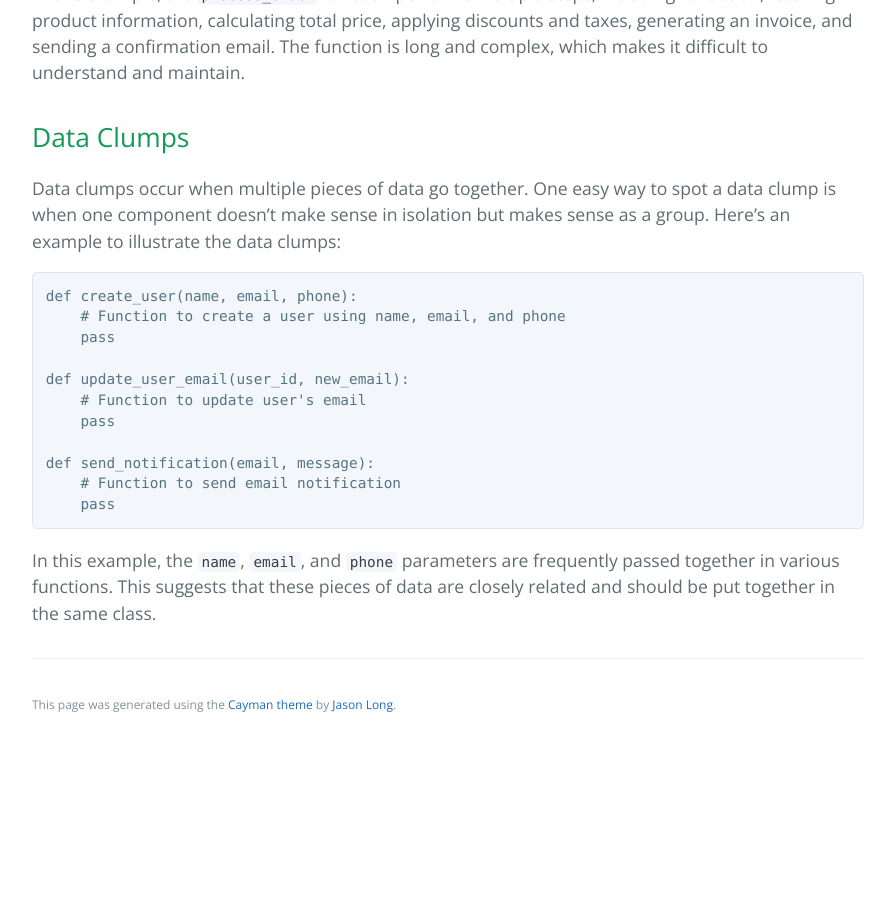
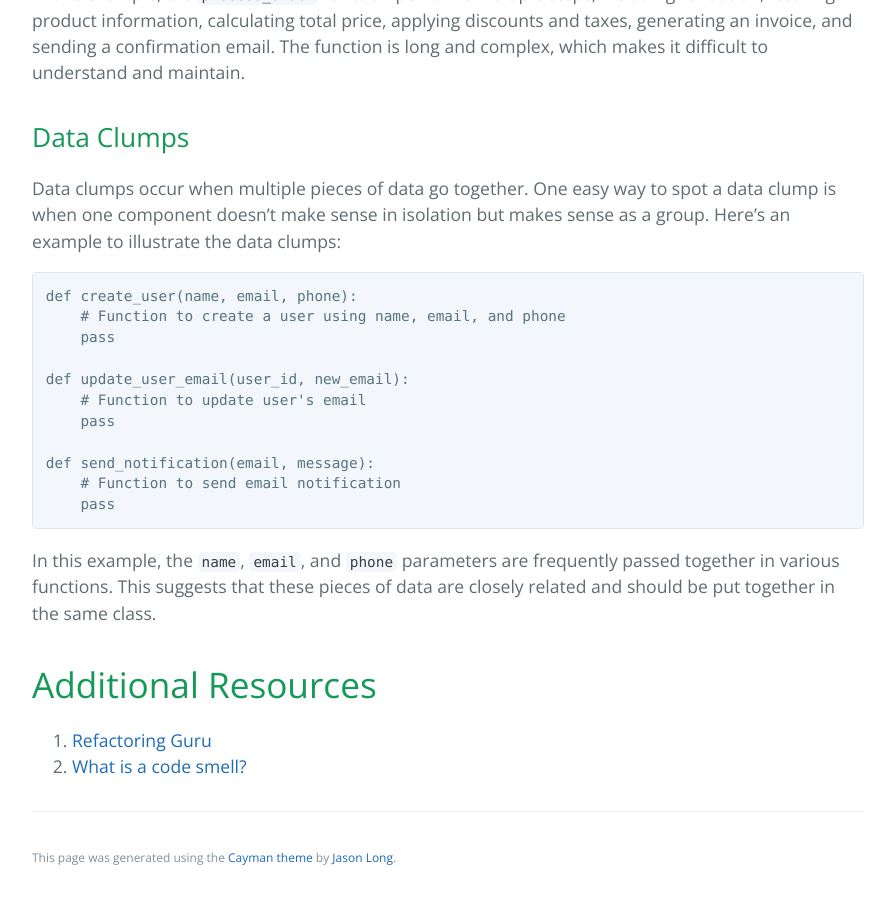
Before and after one commit to learning-software-engineering/learning-software-engineering.github.io, a Jekyll site: the page built from Topics/Development_Process/Code Smells/Code_Smells.md, in a window 1280 px wide and 900 px high, scrolled down 4617 px. Shown: the whole window, without its empty margins (192-1087 px from the left). Built offline with Jekyll 4.4.1, drawn with Linux system fonts in a browser that asks for light colours; our own code applies the rules of GitHub Pages for plain Markdown files; before the commit the page ends 5364 px from its top, so only the background shows below that.

Commit message:
Update Code_Smells.md

````diff
--- a/Topics/Development_Process/Code Smells/Code_Smells.md
+++ b/Topics/Development_Process/Code Smells/Code_Smells.md
@@ -172,3 +172,8 @@ def send_notification(email, message):
 ```
 
 In this example, the `name`, `email`, and `phone` parameters are frequently passed together in various functions. This suggests that these pieces of data are closely related and should be put together in the same class.
+
+
+# Additional Resources
+1. [Refactoring Guru](https://refactoring.guru/refactoring/smells)
+2. [What is a code smell?](https://linearb.io/blog/what-is-a-code-smell)
````
